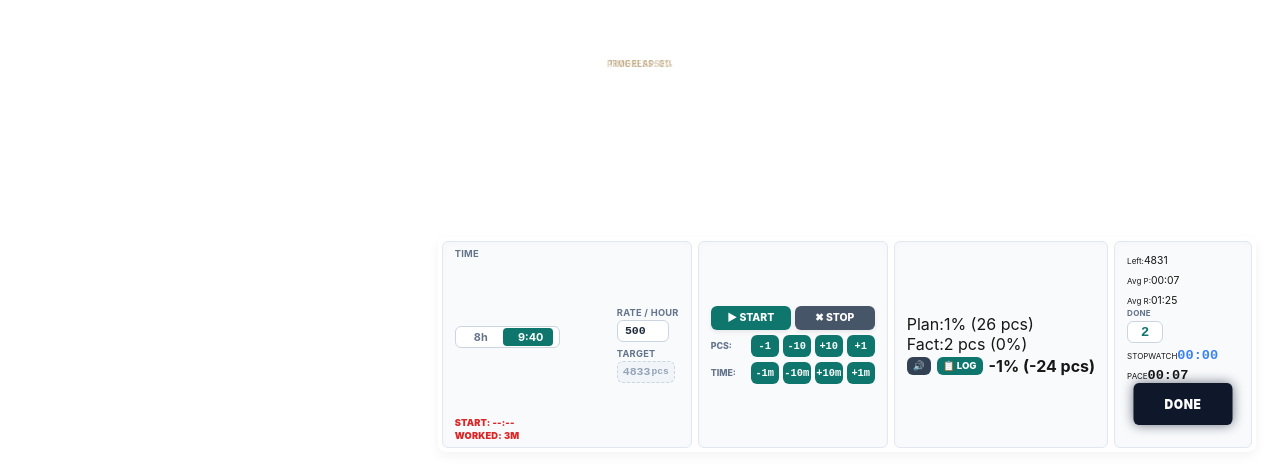
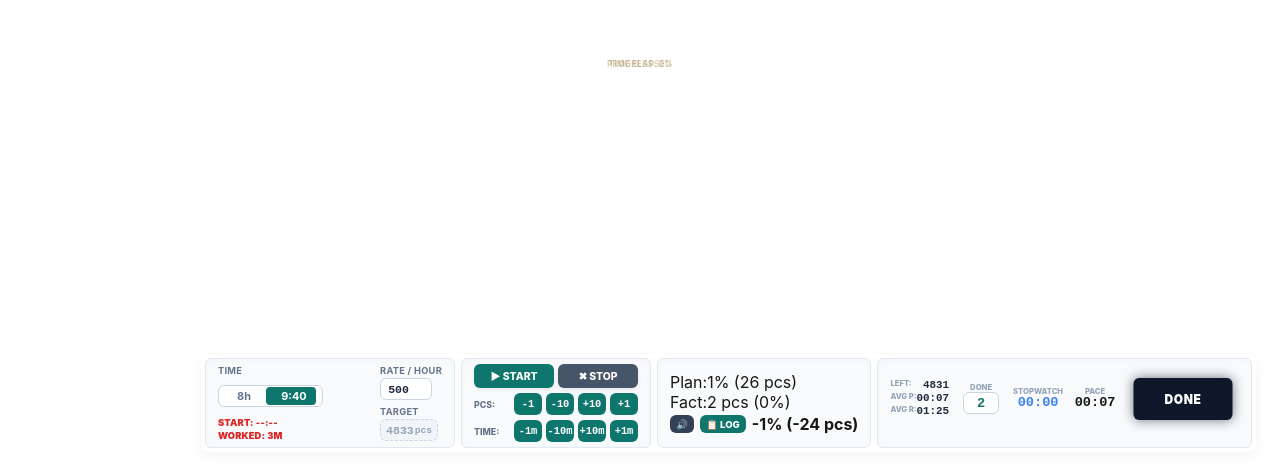
Before and after one commit to agr555/counter-app, a Next.js app: page / in a window 1280 px wide. Shown: the part 336-800 px from the top of the page. Built offline with nearby package versions, Linux system fonts and the light colour scheme.

Commit message:
Fix final monolithic layout nesting and matching tags

```diff
--- a/app/page.tsx
+++ b/app/page.tsx
@@ -172,7 +172,6 @@ export default function PomodoroWidget() {
     setTimeLeft(totalTimerSeconds);
   }, [stopwatchSeconds, totalTimerSeconds, processedCount, planPcsRounded]);
 
-  // Вычисление динамического класса цвета для DONE
   const currentNormsElapsed = totalTimerSeconds > 0 ? Math.floor(shiftElapsedSeconds / totalTimerSeconds) : 0;
   let doneButtonColorClass = styles.doneGreen;
 
@@ -194,10 +193,9 @@ export default function PomodoroWidget() {
 
   const handleGlobalReset = () => {
     const wasActive = isRunning; setIsRunning(false);
-    if (confirm("Reset all shift progress and configuration?")) {
+    if (confirm("Reset all progress?")) {
       setProcessedCount(0); setStopwatchSeconds(0); setTotalRealSeconds(0); setShiftAdjustmentSeconds(0); setTimeLeft(totalTimerSeconds); setStartTimeText("--:--"); setActualStartObject(null);
-      localStorage.removeItem("p_processedCount"); localStorage.removeItem("p_totalRealSeconds"); localStorage.removeItem("p_shiftElapsedSeconds");
-      setDoneLogs([]); localStorage.removeItem("p_doneLogs");
+      localStorage.clear(); setDoneLogs([]);
     } else { setIsRunning(wasActive); }
   };
 
@@ -211,30 +209,19 @@ export default function PomodoroWidget() {
     }
     setShiftAdjustmentSeconds((prev) => { const newValue = prev - minutesAmount * 60; return newValue < 0 ? 0 : newValue; });
     const currentShiftMins = shift === "9h40m" ? 9 * 60 + 40 : 8 * 60;
-
     const currentTargetPcs = Math.round(coefficient * (currentShiftMins / 60));
-
-    setLockedCoefficient(coefficient);
-    setLockedShift(shift);
-    setLockedTarget(currentTargetPcs);
-
+    setLockedCoefficient(coefficient); setLockedShift(shift); setLockedTarget(currentTargetPcs);
     const netMinutes = currentShiftMins - 45;
     const computedTimerSeconds = currentTargetPcs > 0 ? Math.round((netMinutes * 60) / currentTargetPcs) : 25 * 60;
-    setTimeLeft(computedTimerSeconds);
-    setIsRunning(true);
+    setTimeLeft(computedTimerSeconds); setIsRunning(true);
   };
 
   const handleStartToggle = () => {
     if (!isRunning && timeLeft === totalTimerSeconds) {
-      setLockedCoefficient(coefficient);
-      setLockedShift(shift);
-      setLockedTarget(currentTargetPositions);
+      setLockedCoefficient(coefficient); setLockedShift(shift); setLockedTarget(currentTargetPositions);
       if (!actualStartObject) {
-        const now = new Date();
-        setActualStartObject(now);
-        const hrs = now.getHours().toString().padStart(2, "0");
-        const mins = now.getMinutes().toString().padStart(2, "0");
-        setStartTimeText(`${hrs}:${mins}`);
+        const now = new Date(); setActualStartObject(now);
+        setStartTimeText(`${now.getHours().toString().padStart(2, "0")}:${now.getMinutes().toString().padStart(2, "0")}`);
       }
     }
     setIsRunning(!isRunning);
@@ -244,14 +231,12 @@ export default function PomodoroWidget() {
     <div className={styles.layoutWrapper}>
     <div className={styles.widgetContainer}>
 
-        {/* BLOCK A: CONFIGURATION (Блок настроек с измененной структурой колонок) */}
+      {/* БЛОК А: CONFIGURATION */}
       <div className={`${styles.concaveBlock} ${styles.blockConfig}`}>
         <div className={styles.configGrid}>
-
-            {/* ЛЕВАЯ КОЛОНКА: Выбор смены, START и WORKED */}
           <div className={styles.cfgTime}>
             <span className={styles.fieldLabel}>Time</span>
-              <div className={styles.toggleContainer} style={{ opacity: isSettingsDisabled ? 0.7 : 1 }}>
+            <div className={styles.toggleContainer}>
               <input type="radio" id="shift-8" name="shiftValue" value="8h" checked={(isSettingsDisabled ? lockedShift : shift) === "8h"} onChange={() => setShift("8h")} disabled={isSettingsDisabled} className={styles.radioInput} />
               <label htmlFor="shift-8" className={`${styles.radioLabel} ${(isSettingsDisabled ? lockedShift : shift) === "8h" ? styles.radioLabelActive : ""}`}>8h</label>
               <input type="radio" id="shift-9" name="shiftValue" value="9h40m" checked={(isSettingsDisabled ? lockedShift : shift) === "9h40m"} onChange={() => setShift("9h40m")} disabled={isSettingsDisabled} className={styles.radioInput} />
@@ -264,48 +249,26 @@ export default function PomodoroWidget() {
             </div>
           </div>
 
-            {/* ПРАВАЯ КОЛОНКА: Настройка Rate/Hour и Target ниже */}
           <div className={styles.cfgRate}>
             <div className={styles.fieldGroup}>
               <label htmlFor="coefficient" className={styles.fieldLabel}>Rate / Hour</label>
-                <input
-                  id="coefficient"
-                  type="number"
-                  step="1"
-                  min="1"
-                  max="999999"
-                  value={isSettingsDisabled ? lockedCoefficient : coefficient}
-                  onChange={(e) => setCoefficient(parseInt(e.target.value) || 0)}
-                  disabled={isSettingsDisabled}
-                  className={styles.inputNumberWide}
-                />
+              <input id="coefficient" type="number" value={isSettingsDisabled ? lockedCoefficient : coefficient} onChange={(e) => setCoefficient(parseInt(e.target.value) || 0)} disabled={isSettingsDisabled} className={styles.inputNumberWide} />
             </div>
-
             <div className={styles.cfgTarget}>
               <span className={styles.fieldLabel}>Target</span>
-                <div className={styles.targetDisplayDisabled}>
-                  {isSettingsDisabled ? lockedTarget : currentTargetPositions}
-                  <span className={styles.unitText}>pcs</span>
+              <div className={styles.targetDisplayDisabled}>{isSettingsDisabled ? lockedTarget : currentTargetPositions}<span className={styles.unitText}>pcs</span></div>
+            </div>
           </div>
         </div>
       </div>
 
-          </div>
-        </div>
-
-        {/* BLOCK B: CONTROLS & MANUAL ADJUSTMENTS (Управление и ровные корректировки) */}
+      {/* БЛОК Б: CONTROLS & MANUAL ADJUSTMENTS */}
       <div className={`${styles.concaveBlock} ${styles.blockControls}`}>
         <div className={styles.controlAndAdjustColumn}>
-
           <div className={styles.gridRowMain}>
-              <button type="button" onClick={handleStartToggle} className={`${styles.shadowBtn} ${isRunning ? styles.btnPause : styles.btnStart}`}>
-                {isRunning ? "|| PAUSE" : "▶ START"}
-              </button>
-              <button type="button" onClick={handleGlobalReset} className={`${styles.shadowBtn} ${styles.btnReset}`}>
-                ✖ STOP
-              </button>
+            <button type="button" onClick={handleStartToggle} className={`${styles.shadowBtn} ${isRunning ? styles.btnPause : styles.btnStart}`}>{isRunning ? "|| PAUSE" : "▶ START"}</button>
+            <button type="button" onClick={handleGlobalReset} className={`${styles.shadowBtn} ${styles.btnReset}`}>✖ STOP</button>
           </div>
-
           <div className={styles.gridRowFullWidthLabel}>
             <span className={styles.adjustPrefixLabel}>PCS:</span>
             <div className={styles.adjustButtonsSubGrid}>
@@ -315,7 +278,6 @@ export default function PomodoroWidget() {
               <button type="button" onClick={() => adjustCount(1)} className={styles.adjBtnWide}>+1</button>
             </div>
           </div>
-
           <div className={styles.gridRowFullWidthLabel}>
             <span className={styles.adjustPrefixLabel}>TIME:</span>
             <div className={styles.adjustButtonsSubGrid}>
@@ -325,136 +287,53 @@ export default function PomodoroWidget() {
               <button type="button" onClick={() => adjustShiftTime(1)} className={styles.adjBtnWide}>+1m</button>
             </div>
           </div>
-
         </div>
       </div>
 
-        {/* BLOCK C: PROGRESS WITH LOG & SOUND (Громкость, лог и дифф перенесены сюда) */}
+      {/* БЛОК С: PROGRESS WITH LOG & SOUND */}
       <div className={`${styles.concaveBlock} ${styles.blockStats}`}>
         <div className={styles.compactStatsBox}>
-            <div className={styles.progressRow}>
-              <span className={styles.rowLabel}>Plan:</span>
-              <span className={styles.rowValue}>{planPercent}% ({planPcsRounded} pcs)</span>
+          <div className={styles.progressRow}><span className={styles.rowLabel}>Plan:</span><span className={styles.rowValue}>{planPercent}% ({planPcsRounded} pcs)</span></div>
+          <div className={styles.progressRow}><span className={styles.rowLabel}>Fact:</span><span className={styles.rowValue}>{processedCount} pcs ({factPercent}%)</span></div>
+          <div className={styles.statsExtraControlsRow}>
+            <button type="button" onClick={() => setIsSoundEnabled(!isSoundEnabled)} className={`${styles.shadowBtnMini} ${isSoundEnabled ? styles.btnSoundOn : styles.btnSoundOff}`}>{isSoundEnabled ? "🔊" : "🔇"}
+            </button>
+            <button type="button" onClick={() => setShowReport(!showReport)} className={`${styles.shadowBtnMini} ${showReport ? styles.btnReportActive : styles.btnReport}`}>📋 LOG</button>
+            <div className={styles.rowValue} style={{ fontWeight: "700" }}><span className={diffPcs >= 0 ? styles.textGreen : styles.textRed}>{diffPercent >= 0 ? "+" : ""}{diffPercent}% ({diffPcs >= 0 ? "+" : ""}{diffPcs} pcs)</span></div>
           </div>
-            <div className={styles.progressRow}>
-              <span className={styles.rowLabel}>Fact:</span>
-              <span className={styles.rowValue}>{processedCount} pcs ({factPercent}%)</span>
-            </div>
-
-            <div className={styles.statsExtraControlsRow}>
-              <button type="button" onClick={() => setIsSoundEnabled(!isSoundEnabled)} className={`${styles.shadowBtnMini} ${isSoundEnabled ? styles.btnSoundOn : styles.btnSoundOff}`}>
-                {isSoundEnabled ? "🔊" : "🔇"}
-              </button>
-              <button type="button" onClick={() => setShowReport(!showReport)} className={`${styles.shadowBtnMini} ${showReport ? styles.btnReportActive : styles.btnReport}`}>
-                📋 LOG
-              </button>
-              <div className={styles.rowValue} style={{ fontWeight: "700" }}>
-                <span className={diffPcs >= 0 ? styles.textGreen : styles.textRed}>
-                  {diffPercent >= 0 ? "+" : ""}{diffPercent}% ({diffPcs >= 0 ? "+" : ""}{diffPcs} pcs)
-                </span>
+          <div className={styles.statusBarTrack}><div className={`${styles.statusBarFill} ${diffPcs >= 0 ? styles.bgBarGreen : styles.bgBarRed}`} style={{ width: `${barWidthPercent}%` }}></div></div>
         </div>
       </div>
 
-            <div className={styles.statusBarTrack}>
-              <div className={`${styles.statusBarFill} ${diffPcs >= 0 ? styles.bgBarGreen : styles.bgBarRed}`} style={{ width: `${barWidthPercent}%` }}></div>
+      {/* БЛОК Д: ACTION DONE BUTTON & TIMERS */}
+      <div className={`${styles.concaveBlock} ${styles.blockAction}`}>
+        <div className={styles.actionMainGrid}>
+          <div className={styles.actionStatsBlock}>
+            <div className={styles.actionStatsRow}><span className={styles.actionLabel}>Left:</span><span className={styles.actionValue}>{pcsLeft}</span></div>
+            <div className={styles.actionStatsRow}><span className={styles.actionLabel}>Avg P:</span><span className={styles.actionValue}>{formatTime(totalTimerSeconds)}</span></div>
+            <div className={styles.actionStatsRow}><span className={styles.actionLabel}>Avg R:</span><span className={styles.actionValue}>{formatTime(avgRealTimeSeconds)}</span></div>
           </div>
+          <div className={styles.actionFieldGroup}><span className={styles.actionLabel}>Done</span><div className={styles.countDisplayOnly}>{processedCount}</div></div>
+          <div className={styles.actionTimerGroup}><span className={styles.actionLabel}>STOPWATCH</span><span className={styles.stopwatchNumbers}>{formatTime(stopwatchSeconds)}</span></div>
+          <div className={styles.actionTimerGroup}><span className={styles.actionLabel}>PACE</span><span className={`${styles.timeNumbers} ${paceColorClass}`}>{formatTime(timeLeft)}</span></div>
+          <button type="button" onClick={handleRealItemDone} disabled={isDoneDisabled} className={`${styles.dDoneBtn} ${doneButtonColorClass}`}>DONE</button>
         </div>
+        <div className={styles.extendedPaceTrack}><div className={`${styles.extendedPaceFill} ${paceColorClass === styles.paceGreen ? styles.bgPaceGreen : paceColorClass === styles.paceBlack ? styles.bgPaceBlack : styles.bgPaceRed}`} style={{ width: `${paceBarWidth}%` }} /><span className={styles.extendedPaceText}>Time Elapsed</span></div>
+        <div className={styles.bottomProgressBarTrack}><div className={styles.bottomProgressBarFill} style={{ width: `${Math.min(100, Math.max(0, factPercent))}%` }} /><span className={styles.bottomProgressBarText}>Progress: {factPercent}%</span></div>
       </div>
 
-        {/* BLOCK D: ACTION DONE BUTTON & TIMERS (Строгий блок с кнопкой DONE) */}
-        <div className={`${styles.concaveBlock} ${styles.blockAction}`}>
-          <div className={styles.actionMainRow} style={{ width: "100%", height: "auto" }}>
-
-            <div className={styles.compactStatsBoxMini}>
-              <div className={styles.progressRow}><span className={styles.rowLabel} style={{ fontSize: "0.5rem" }}>Left:</span><span className={styles.rowValue} style={{ fontSize: "0.65rem" }}>{pcsLeft}</span></div>
-              <div className={styles.progressRow}><span className={styles.rowLabel} style={{ fontSize: "0.5rem" }}>Avg P:</span><span className={styles.rowValue} style={{ fontSize: "0.65rem" }}>{formatTime(totalTimerSeconds)}</span></div>
-              <div className={styles.progressRow}><span className={styles.rowLabel} style={{ fontSize: "0.5rem" }}>Avg R:</span><span className={styles.rowValue} style={{ fontSize: "0.65rem" }}>{formatTime(avgRealTimeSeconds)}</span></div>
-            </div>
-
-            <div className={styles.fieldGroup}>
-              <span className={styles.fieldLabel} style={{ fontSize: "0.5rem" }}>Done</span>
-              <div className={styles.countDisplayOnly}>{processedCount}</div>
-            </div>
-
-            <div className={styles.timeDisplay}>
-              <span className={styles.timeLabel} style={{ fontSize: "0.5rem" }}>STOPWATCH</span>
-              <span className={styles.stopwatchNumbers}>{formatTime(stopwatchSeconds)}</span>
-            </div>
-
-            <div className={styles.timeDisplay}>
-              <span className={styles.timeLabel} style={{ fontSize: "0.5rem" }}>PACE</span>
-              <span className={`${styles.timeNumbers} ${paceColorClass}`}>{formatTime(timeLeft)}</span>
-            </div>
-
-            <button
-              type="button"
-              onClick={handleRealItemDone}
-              disabled={isDoneDisabled}
-              className={`${styles.dDoneBtn} ${doneButtonColorClass}`}
-            >
-              DONE
-            </button>
-
-          </div>
-
-          <div className={styles.extendedPaceTrack} style={{ marginTop: "4px" }}>
-            <div
-              className={`${styles.extendedPaceFill} ${
-                paceColorClass === styles.paceGreen ? styles.bgPaceGreen : paceColorClass === styles.paceBlack ? styles.bgPaceBlack : styles.bgPaceRed
-              }`}
-              style={{ width: `${paceBarWidth}%` }}
-            />
-            <span className={styles.extendedPaceText}>Time Elapsed</span>
-          </div>
-
-          <div className={styles.bottomProgressBarTrack} style={{ marginTop: "4px" }}>
-            <div className={styles.bottomProgressBarFill} style={{ width: `${Math.min(100, Math.max(0, factPercent))}%` }} />
-            <span className={styles.bottomProgressBarText}>Progress: {factPercent}%</span>
-          </div>
-        </div>
-
-      </div> {/* Конец widgetContainer */}
+    </div> {/* widgetContainer закроется строго здесь */}
 
     {/* HISTORICAL REPORT */}
     {showReport && (
       <div className={styles.reportSection}>
-          <div className={styles.reportHeader}>
-            <h3>Shift Production Log</h3>
-            <button
-              type="button"
-              onClick={() => { if(confirm("Clear history?")) { setDoneLogs([]); localStorage.removeItem("p_doneLogs"); } }}
-              className={styles.clearLogBtn}
-            >
-              Clear
-            </button>
-          </div>
+        <div className={styles.reportHeader}><h3>Shift Production Log</h3><button type="button" onClick={() => { if(confirm("Clear history?")) { setDoneLogs([]); localStorage.removeItem("p_doneLogs"); } }} className={styles.clearLogBtn}>Clear</button></div>
         <div className={styles.tableWrapper}>
           <table className={styles.reportTable}>
-              <thead>
-                <tr>
-                  <th>Time Done</th>
-                  <th>Last Unit Duration</th>
-                  <th>Current Plan</th>
-                  <th style={{ textAlign: "right", paddingRight: "16px" }}># Fact</th>
-                </tr>
-              </thead>
+            <thead><tr><th>Time Done</th><th>Last Unit Duration</th><th>Current Plan</th><th style={{ textAlign: "right", paddingRight: "16px" }}># Fact</th></tr></thead>
             <tbody>
-                {doneLogs.length === 0 ? (
-                  <tr>
-                    <td colSpan={4} style={{ textAlign: "center", color: "#94a3b8", padding: "16px", fontStyle: "italic" }}>
-                      No items processed yet.
-                    </td>
-                  </tr>
-                ) : (
-                  doneLogs.toReversed().map((item, index) => (
-                    <tr key={index}>
-                      <td>{item.timestamp}</td>
-                      <td>{item.duration}</td>
-                      <td>{item.planPcs} pcs</td>
-                      <td className={styles.factCell}><strong>{item.factCount} pcs</strong></td>
-                    </tr>
-                  ))
-                )}
+              {doneLogs.length === 0 ? (<tr><td colSpan={4} style={{ textAlign: "center", color: "#94a3b8", padding: "16px", fontStyle: "italic" }}>No items processed yet.</td></tr>) :
+              (doneLogs.toReversed().map((item, index) => (<tr key={index}><td>{item.timestamp}</td><td>{item.duration}</td><td>{item.planPcs} pcs</td><td className={styles.factCell}><strong>{item.factCount} pcs</strong></td></tr>)))}
             </tbody>
           </table>
         </div>
```
Lines whose indentation alone changed are shown as unchanged.
